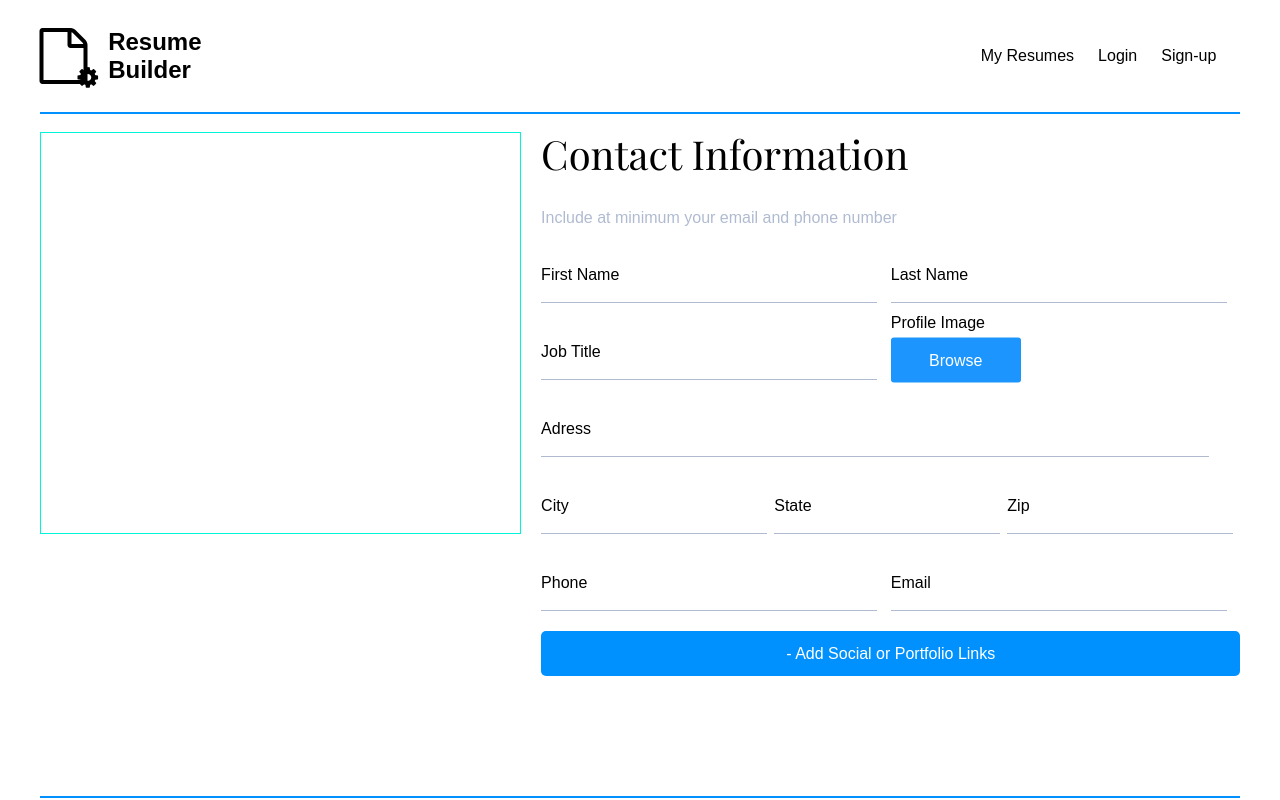
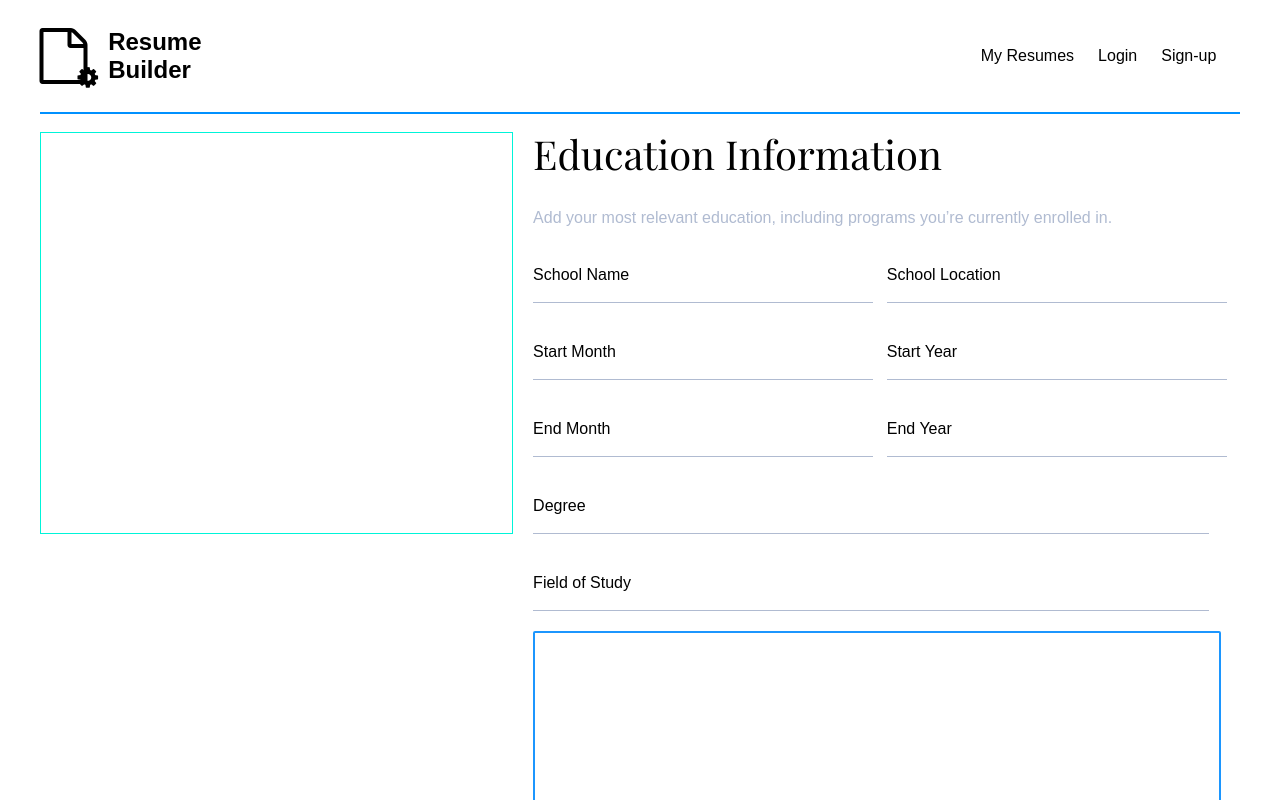
Before and after one commit to ealpha072/resume-Builder, a React (Create React App) app in the folder frontend/: page /editor in a window 1280 px wide. Shown: the top 800 px of the page. Built offline with nearby package versions, Linux system fonts and the light colour scheme; a web font is replaced by a local one.

Commit message:
Education component

```diff
--- a/frontend/src/App.css
+++ b/frontend/src/App.css
@@ -315,11 +315,11 @@ footer div{
 
 .mainWrapper-right{
     width: 60%;
-
+    padding-left: 20px;
     margin-top: -22px;
 }
 
-.contact-infomation{
+.infomation{
     padding-left: 20px;
 }
 
@@ -345,7 +345,6 @@ footer div{
     position:absolute;
     top:50%;
     left:0;
-    pointer-events: none;
     transition: all 0.15s ease-out 0s;
     -webkit-transform: translateY(-50%);
     -ms-transform: translateY(-50%);
@@ -384,8 +383,12 @@ input[type="file"]{
     min-height: 45px;
     line-height: 45px;
     margin-top: 8px;
+    cursor: pointer;
 }
 
+.custom-file-upload:hover{
+    background-color: #3fa2f8;
+}
 .label-img{
     top: 0%;
 }
@@ -442,3 +445,19 @@ input[type="file"]{
     background-color: #00cbb5;
     color: #333;
 }
+
+textarea{
+    width:95%;
+    height: 250px;
+    border: 2px solid #1c96fe;
+    padding-top: 10px;
+    padding-left: 10px;
+    font-size: 16px;
+    border-radius: 2px;
+}
+
+textarea:focus{
+    border: 2px solid #1c96fe;
+    outline: none;
+    resize: none;
+}
--- a/frontend/src/components/Breadcrump.jsx
+++ b/frontend/src/components/Breadcrump.jsx
@@ -2,7 +2,7 @@ import React from 'react'
 import { Link } from 'react-router-dom'
 
 const Breadcrump = () => {
-    let array_itmes = ['Information', 'Education', 'Work Experience', 'Key Skills', 'Profile', 'Complete']
+    let array_itmes = ['Contact Information', 'Education', 'Work Experience', 'Key Skills', 'Profile', 'Complete']
 
     return (
         <div className='bredacrump-container'>
--- a/frontend/src/components/Contact.jsx
+++ b/frontend/src/components/Contact.jsx
@@ -2,7 +2,7 @@ import React from 'react'
 
 const Contact = () => {
   return (
-    <div className='contact-infomation'>
+    <div className='infomation'>
         <div className="home-header">
             <h1 className="header-head">Contact Information</h1>
             <p className='color-p'>Include at minimum your email and phone number</p>
--- /dev/null
+++ b/frontend/src/components/Education.jsx
@@ -0,0 +1,72 @@
+import React from 'react'
+
+const Education = () => {
+  return (
+    <div className='information'>
+        <div className="home-header">
+            <h1 className="header-head">Education Information</h1>
+            <p className='color-p'>Add your most relevant education, including programs
+                you’re currently enrolled in.
+            </p>
+        </div>
+
+        <div className="contact-form">
+            <form action="">
+                <div className="row-1">
+                    <div className="col form-div">
+                        <input type="text" className='form-input'/>
+                        <label htmlFor="" className='label'>School Name</label>
+                    </div>
+                    <div className="col form-div">
+                        <input type="text" className='form-input'/>
+                        <label htmlFor="" className='label'>School Location</label>
+                    </div>
+                </div>
+                <div className="row-1">
+                    <div className="col form-div">
+                        <input type="text" className='form-input'/>
+                        <label htmlFor="" className='label'>Start Month</label>
+                    </div>
+                    <div className="col form-div">
+                        <input type="text" className='form-input'/>
+                        <label htmlFor="" className='label'>Start Year</label>
+                    </div>
+                </div>
+                <div className="row-1">
+                    <div className="col form-div">
+                        <input type="text" className='form-input'/>
+                        <label htmlFor="" className='label'>End Month</label>
+                    </div>
+                    <div className="col form-div">
+                        <input type="text" className='form-input'/>
+                        <label htmlFor="" className='label'>End Year</label>
+                    </div>
+                </div>
+
+                <div className="row-1">
+                    <div className="col form-div">
+                        <input type="text" className='form-input'/>
+                        <label htmlFor="" className='label'>Degree</label>
+                    </div>
+                </div>
+
+                <div className="row-1">
+                    <div className="col form-div">
+                        <input type="text" className='form-input'/>
+                        <label htmlFor="" className='label'>Field of Study</label>
+                    </div>
+                </div>
+
+                <div className="row-discuss">
+                    <div className="col">
+                        <textarea name="" id="" ></textarea>
+                    </div>
+                </div>
+
+            </form>
+        </div>
+    </div>
+  )
+}
+
+export default Education
--- a/frontend/src/pages/Editor.jsx
+++ b/frontend/src/pages/Editor.jsx
@@ -1,6 +1,7 @@
 import React from 'react'
 import Contact from '../components/Contact'
 import Breadcrump from '../components/Breadcrump'
+import Education from '../components/Education'
 
 const Editor = () => {
     return (
@@ -8,11 +9,10 @@ const Editor = () => {
             <div className='mainWrapper'>
                 <div className="mainWrapper-left"></div>
                 <div className="mainWrapper-right">
-                    <Contact />
+                    <Education />
                 </div>
             </div>
             <div className="divider"></div>
-            <Breadcrump />
             <div className="save-cont">
                 <div className="back-create-resume save-changes">
                     <button className="back">
```
